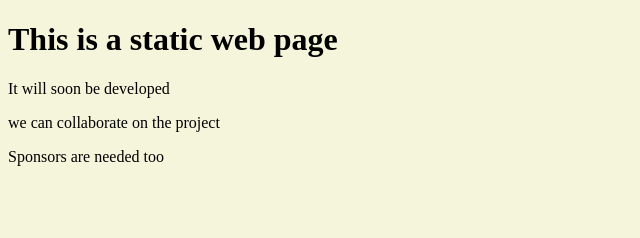
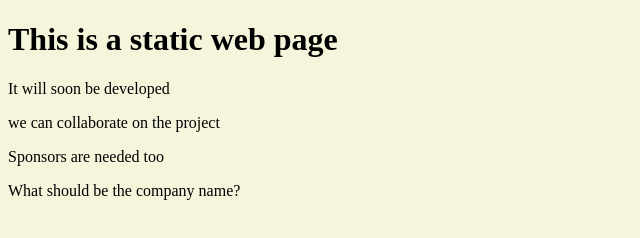
Before and after one commit to oosyta/code-script, a plain HTML site: page index.html in a window 1280 px wide. Shown: the whole page, without its empty margins (0-640 px from the left). Drawn offline with Linux system fonts and the light colour scheme.

Commit message:
added a paragraph of company name

```diff
--- a/index.html
+++ b/index.html
@@ -14,5 +14,6 @@
     <p>It will soon be developed</p>
     <p> we can collaborate on the project</p>
     <p> Sponsors are needed too </p>
+    <p> What should be the company name? </p>
 </body>
 </html>
```
